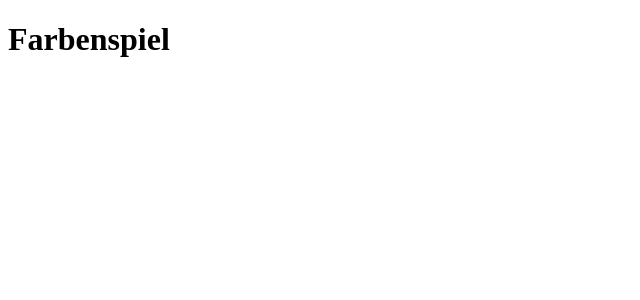
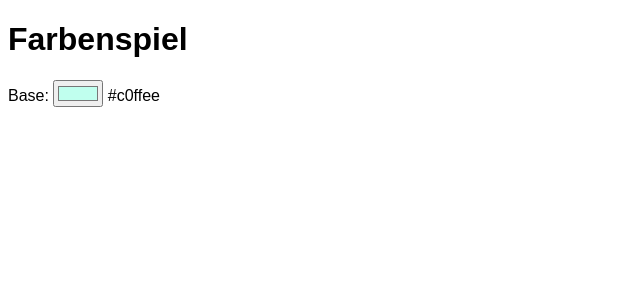
Before and after one commit to mariofink/farbenspiel, a Vue app: page / in a window 1280 px wide. Shown: the top 300 px of the page, without its empty margins (0-640 px from the left). Built offline with nearby package versions, Linux system fonts and the light colour scheme.

Commit message:
add base color field

```diff
--- a/src/components/FarbenSpiel.vue
+++ b/src/components/FarbenSpiel.vue
@@ -1,11 +1,25 @@
 <template>
     <div>
         <h1>Farbenspiel</h1>
+        Base:
+        <input type="color" v-model="baseColor">
+        {{baseColor}}
     </div>
 </template>
 
 <script>
 export default {
-  name: "FarbenSpiel"
+  name: "FarbenSpiel",
+  data: () => {
+    return {
+      baseColor: "#c0ffee"
+    };
+  }
 };
 </script>
+
+<style>
+body {
+  font-family: sans-serif;
+}
+</style>
```
